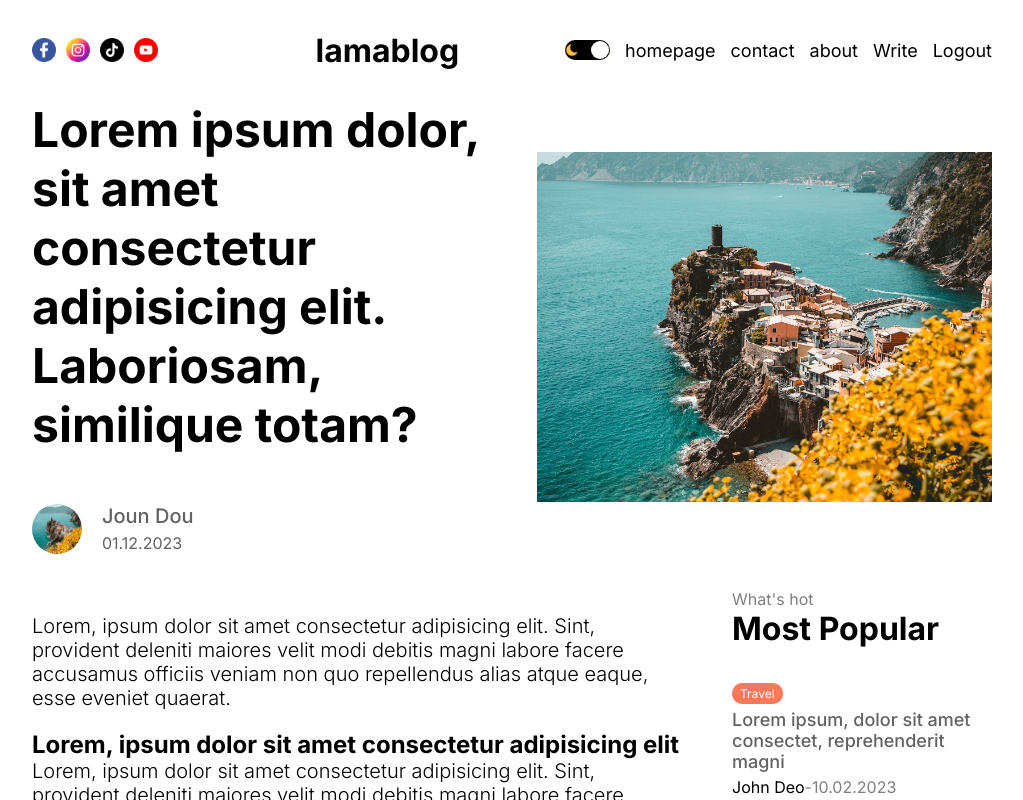
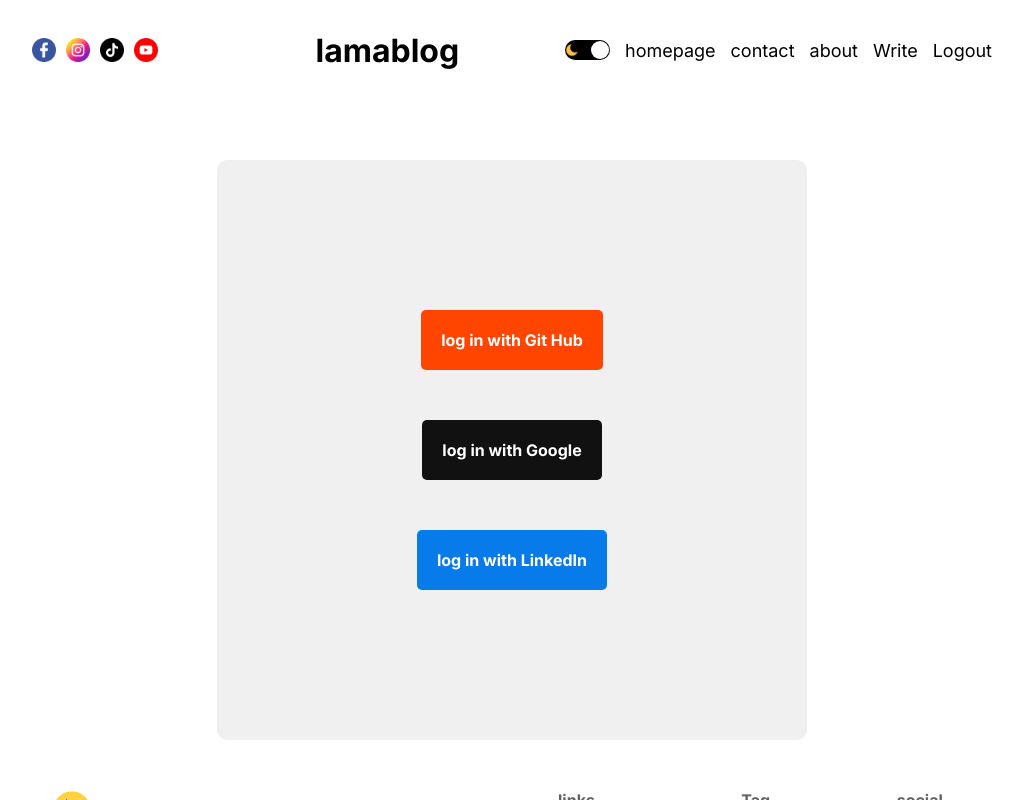
Before and after one commit to mehranehsoleimani66/Blog_app, a Next.js app: page /login in a window 1280 px wide. Shown: the top 800 px of the page, without its empty margins (128-1151 px from the left). Built offline with nearby package versions, Linux system fonts and the light colour scheme.

Commit message:
added login page

```diff
--- /dev/null
+++ b/src/app/login/login.module.css
@@ -0,0 +1,51 @@
+.container {
+  display: flex;
+  margin-top: 60px;
+  justify-content: center;
+
+  align-items: center;
+}
+
+.wrapper {
+  display: flex;
+  flex-direction: column;
+  justify-content: center;
+  background-color: var(--softBg);
+  align-items: center;
+  gap: 50px;
+  padding: 150px 200px;
+  border-radius: 10px;
+}
+.social {
+  color: white;
+  font-weight: bold;
+  padding: 20px;
+  border: none;
+  display: flex;
+  justify-content: center;
+  cursor: pointer;
+  border-radius: 5px;
+}
+.social:first-child {
+  background-color: orangered;
+}
+.social:nth-child(2) {
+  background-color: #111;
+}
+.social:nth-child(3) {
+  background-color: #087bea;
+}
+@media screen and (max-width: 768px) {
+  .wrapper {
+    padding: 50px 100px;
+  }
+}
+@media screen and (max-width: 640px) {
+  .wrapper {
+    padding: 50px;
+  }
+  .social {
+    font-weight: 400;
+    font-size: 16px;
+  }
+}
--- /dev/null
+++ b/src/app/login/page.jsx
@@ -0,0 +1,15 @@
+import styles from "./login.module.css";
+
+const LogIn = () => {
+  return (
+    <div className={styles.container}>
+      <div className={styles.wrapper}>
+        <div className={styles.social}>log in with Git Hub</div>
+        <div className={styles.social}>log in with Google</div>
+        <div className={styles.social}>log in with LinkedIn</div>
+      </div>
+    </div>
+  );
+};
+
+export default LogIn;
```
